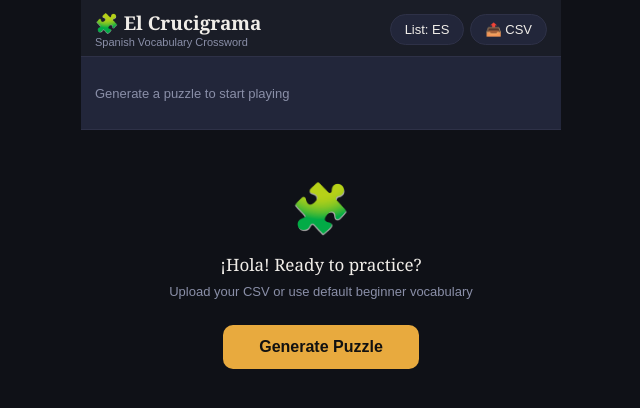
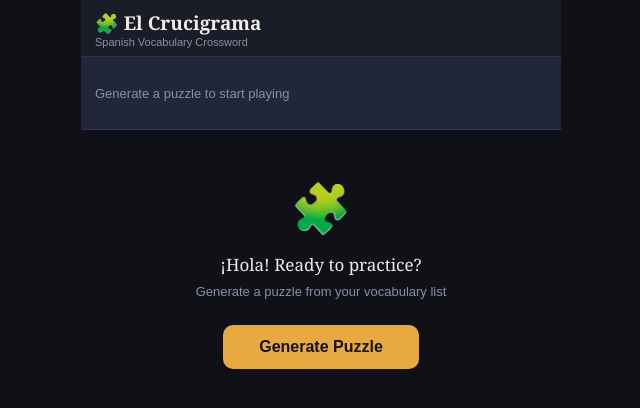
Before and after one commit to chuckpodo-ctrl/crucigrama, a React (Vite) app: page / in a window 1280 px wide. Shown: the top 408 px of the page, without its empty margins (319-959 px from the left). Built offline with nearby package versions, Linux system fonts and the light colour scheme.

Commit message:
Refactor CSV handling and vocabulary generation
Removed CSV parsing functionality and related state management. Updated clue mode handling and adjusted vocabulary generation logic.

```diff
--- a/src/App.jsx
+++ b/src/App.jsx
@@ -88,48 +88,11 @@ function buildSolutionGrid(template, slots, words) {
   return grid;
 }
 
-// ── CSV Parsing ───────────────────────────────────────────────
-function parseCSVLine(line) {
-  const cols = []; let cur = '', inQ = false;
-  for (const ch of line) {
-    if (ch === '"') { inQ = !inQ; }
-    else if (ch === ',' && !inQ) { cols.push(cur.trim()); cur = ''; }
-    else { cur += ch; }
-  }
-  cols.push(cur.trim());
-  return cols;
-}
-
-const stripAccents = s =>
-  s.toLowerCase().replace(/[áàâä]/g,'a').replace(/[éèêë]/g,'e').replace(/[íìîï]/g,'i').replace(/[óòôö]/g,'o').replace(/[úùûü]/g,'u').replace(/ñ/g,'n').replace(/[^a-z]/g,'');
-
-function parseVocabCSV(text) {
-  const lines = text.split('\n').filter(l => l.trim());
-  if (lines.length < 2) return { words: [], error: 'File appears empty' };
-  const headers = parseCSVLine(lines[0]).map(h => h.trim());
-  const spanishIdx = headers.findIndex(h => /^(spanish\s*(phrase|word|marker)|infinitive|interrogative)/i.test(h));
-  const englishIdx = headers.findIndex(h => /english/i.test(h));
-  const defIdx     = headers.findIndex(h => /spanish\s*definition/i.test(h));
-  if (spanishIdx === -1 || englishIdx === -1) return { words: [], error: `Could not detect columns. Found: ${headers.slice(0,4).join(', ')}` };
-  const seen = new Set(); const words = [];
-  for (let i = 1; i < lines.length; i++) {
-    const cols = parseCSVLine(lines[i]);
-    const spanish = cols[spanishIdx]?.trim(), english = cols[englishIdx]?.trim();
-    const definition = defIdx >= 0 ? cols[defIdx]?.trim() : '';
-    if (!spanish || !english) continue;
-    const key = stripAccents(spanish);
-    if (key.length < 3 || key.length > 9 || key.includes(' ') || seen.has(key)) continue;
-    seen.add(key); words.push({ spanish, english, definition });
-  }
-  return { words, error: '' };
-}
-
 // ── App ───────────────────────────────────────────────────────
 export default function App() {
   const [puzzle,      setPuzzle]      = useState(null);
   const [userGrid,    setUserGrid]    = useState(null);
   const [sel,         setSel]         = useState({ r: null, c: null, dir: 'A' });
-  const [clueMode,    setClueMode]    = useState('ES');
   const [peekEN,      setPeekEN]      = useState(false);
   const [loading,     setLoading]     = useState(false);
   const [loadMsg,     setLoadMsg]     = useState('');
@@ -138,52 +101,27 @@ export default function App() {
   const [revealed,    setRevealed]    = useState(new Set());
   const [inputVal,    setInputVal]    = useState('');
   const [activeTab,   setActiveTab]   = useState('A');
-  const [csvWords,    setCsvWords]    = useState([]);
-  const [csvStatus,   setCsvStatus]   = useState('');
   const [hintText,    setHintText]    = useState('');
   const [hintLoading, setHintLoading] = useState(false);
   const [completed,   setCompleted]   = useState(false);
   const [cluesLoading, setCluesLoading] = useState(false);
 
   const inputRef = useRef(null);
-  const fileRef  = useRef(null);
 
   // ── Word list & index ────────────────────────────────────────
   // The bundled list is prepared (filtered to 3–9 letters, a–z keys) and
-  // indexed for fast pattern lookup. CSV uploads are merged into the pool
-  // so the user's own words can actually be placed (and prioritized).
+  // indexed for fast pattern lookup.
   const baseWords = useMemo(() => prepareWords(RAW_WORDS, 9), []);
+  const wordIndex = useMemo(() => buildIndex(baseWords), [baseWords]);
 
-  const allWords = useMemo(() => {
-    if (csvWords.length === 0) return baseWords;
-    const have = new Set(baseWords.map(w => w.key));
-    const extra = [];
-    for (const w of csvWords) {
-      const key = stripAccents(w.spanish);
-      if (key.length < 3 || key.length > 9) continue;
-      if (have.has(key)) continue;
-      have.add(key);
-      extra.push({
-        key,
-        spanish: w.spanish,
-        english: w.english || '',
-        source: 'student',
-        length: key.length,
-      });
-    }
-    return extra.length ? [...baseWords, ...extra] : baseWords;
-  }, [baseWords, csvWords]);
-
-  const wordIndex = useMemo(() => buildIndex(allWords), [allWords]);
-
-  // Student words (bundled + uploaded) are the priority/theme layer.
-  const csvPriorityKeys = useMemo(() => {
+  // Student words from the bundled list are the priority/theme layer.
+  const priorityKeys = useMemo(() => {
     const keys = new Set();
-    for (const w of allWords) {
+    for (const w of baseWords) {
       if (w.source === 'student') keys.add(w.key);
     }
     return keys;
-  }, [allWords]);
+  }, [baseWords]);
 
   // ── Derived ──────────────────────────────────────────────────
   const inSlot = (s, r, c) => {
@@ -196,25 +134,6 @@ export default function App() {
     if (s.dir !== sel.dir || sel.r === null) return false;
     return inSlot(s, sel.r, sel.c);
   }) ?? null;
-
-  // ── CSV ──────────────────────────────────────────────────────
-  const handleCSV = e => {
-    const file = e.target.files?.[0]; if (!file) return; e.target.value = '';
-    const reader = new FileReader();
-    reader.onload = ev => {
-      const { words, error: parseErr } = parseVocabCSV(ev.target.result);
-      if (parseErr) { setCsvStatus(`⚠️ ${parseErr}`); setTimeout(() => setCsvStatus(''), 5000); return; }
-      setCsvWords(prev => {
-        const existing = new Set(prev.map(w => stripAccents(w.spanish)));
-        const newWords = words.filter(w => !existing.has(stripAccents(w.spanish)));
-        const total = prev.length + newWords.length;
-        setCsvStatus(`✓ ${newWords.length} added · ${total} total`);
-        setTimeout(() => setCsvStatus(''), 4000);
-        return [...prev, ...newWords];
-      });
-    };
-    reader.readAsText(file);
-  };
 
   // ── Generate ─────────────────────────────────────────────────
   const generatePuzzle = async () => {
@@ -234,7 +153,6 @@ export default function App() {
       for (const ti of order) {
         const template = TEMPLATES[ti];
         const { slots, cellNums, across, down } = computeSlots(template);
-        const priorityKeys = csvPriorityKeys; // student/CSV words to favor
         const result = solve(slots, wordIndex, { priorityKeys, maxMs: 2500 });
         if (result.ok) {
           chosen = { template, slots, cellNums, across, down, assignment: result.assignment };
@@ -529,7 +447,7 @@ export default function App() {
       const res = await fetch('/api/hint', {
         method: 'POST',
         headers: { 'Content-Type': 'application/json' },
-        body: JSON.stringify({ word: selectedSlot.key, clue_en: selectedSlot.clue_en, clue_es: selectedSlot.clue_es, language: clueMode }),
+        body: JSON.stringify({ word: selectedSlot.key, clue_en: selectedSlot.clue_en, clue_es: selectedSlot.clue_es, language: 'ES' }),
       });
       const data = await res.json();
       setHintText(data.hint || '');
@@ -582,27 +500,7 @@ export default function App() {
           <div style={{ fontSize:19, fontWeight:700 }}>🧩 El Crucigrama</div>
           <div style={{ fontSize:11, color:T.muted, fontFamily:'sans-serif' }}>Spanish Vocabulary Crossword</div>
         </div>
-        <div style={{ display:'flex', gap:6, alignItems:'center', flexWrap:'wrap', justifyContent:'flex-end' }}>
-          <Btn onClick={() => setClueMode(m => m==='EN'?'ES':'EN')}>
-            {clueMode === 'EN' ? 'List: EN' : 'List: ES'}
-          </Btn>
-          <Btn onClick={() => fileRef.current?.click()}>
-            {csvWords.length ? `📋 ${csvWords.length}w` : '📤 CSV'}
-          </Btn>
-          {csvWords.length > 0 && (
-            <button onClick={() => { setCsvWords([]); setCsvStatus('Cleared'); setTimeout(()=>setCsvStatus(''),2000); }}
-              style={{ background:'none', border:'none', color:T.muted, cursor:'pointer', fontSize:16, padding:'4px 2px' }}>✕</button>
-          )}
-          <input ref={fileRef} type="file" accept=".csv" onChange={handleCSV} style={{ display:'none' }} />
-        </div>
       </div>
-
-      {/* CSV status */}
-      {csvStatus && (
-        <div style={{ padding:'6px 14px', background:csvStatus.startsWith('⚠️')?'#3a1a1a':'#1a3a1a', borderBottom:`1px solid ${T.border}`, fontSize:12, fontFamily:'sans-serif', color:csvStatus.startsWith('⚠️')?'#ffa0a0':'#a0ffa0', flexShrink:0 }}>
-          {csvStatus}
-        </div>
-      )}
 
       {/* ── Clue banner ── */}
       <div style={{ minHeight:56, padding:'8px 10px', background:T.card, borderBottom:`1px solid ${T.border}`, display:'flex', alignItems:'center', gap:6, flexShrink:0 }}>
@@ -648,7 +546,7 @@ export default function App() {
             <div style={{ fontSize:48, marginBottom:14 }}>🧩</div>
             <div style={{ fontSize:17, marginBottom:6 }}>¡Hola! Ready to practice?</div>
             <div style={{ color:T.muted, fontSize:13, fontFamily:'sans-serif', marginBottom:22, lineHeight:1.6 }}>
-              {csvWords.length ? `${csvWords.length} words from your vocab list` : 'Upload your CSV or use default beginner vocabulary'}
+              Generate a puzzle from your vocabulary list
             </div>
             <button onClick={generatePuzzle} style={bigBtnStyle}>Generate Puzzle</button>
             {error && <div style={{ marginTop:14, color:T.red, fontSize:13, fontFamily:'sans-serif' }}>{error}</div>}
@@ -711,7 +609,7 @@ export default function App() {
               <div key={s.id} onClick={() => { goToSlot(s, userGrid); inputRef.current?.focus(); }}
                 style={{ padding:'9px 14px', display:'flex', gap:10, alignItems:'flex-start', background:isActive?T.card:'transparent', borderLeft:`3px solid ${isActive?T.accent:'transparent'}`, borderBottom:`1px solid ${T.border}`, cursor:'pointer', opacity:done && !isActive ? 0.45 : 1 }}>
                 <span style={{ color:T.accent, fontWeight:700, fontSize:13, minWidth:22, flexShrink:0, fontFamily:'sans-serif' }}>{s.number}</span>
-                <span style={{ fontSize:14, lineHeight:1.4, textDecoration:done?'line-through':'none', textDecorationColor:T.muted }}>{clueMode==='EN'?s.clue_en:s.clue_es}</span>
+                <span style={{ fontSize:14, lineHeight:1.4, textDecoration:done?'line-through':'none', textDecorationColor:T.muted }}>{s.clue_es}</span>
               </div>
             );
           })}
```
